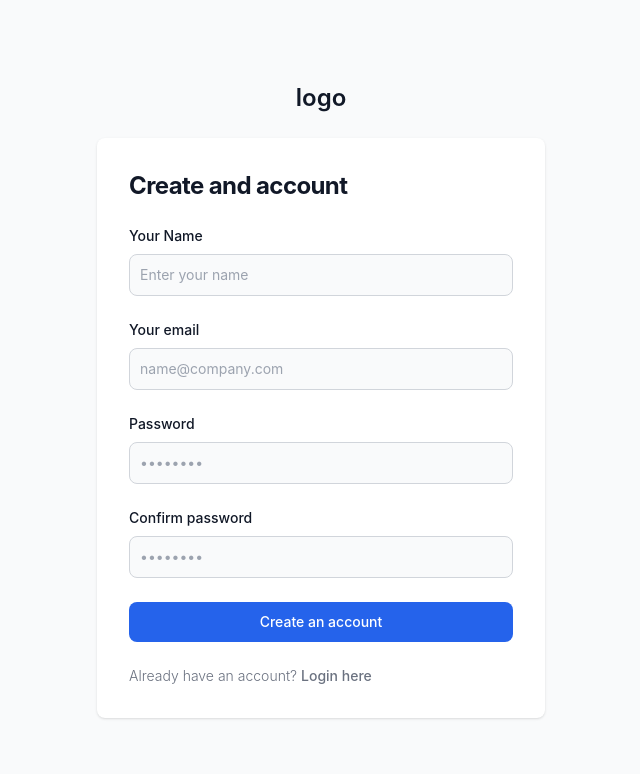
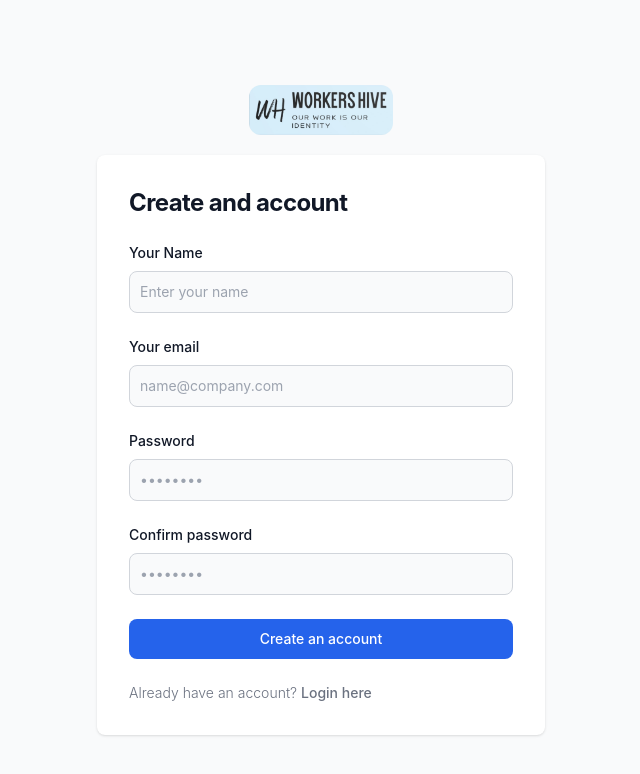
Before and after one commit to chinmaya-kumar-behera/workers-hive, a React (Create React App) app in the folder web/: page /signup in a window 1280 px wide. Shown: the top 774 px of the page, without its empty margins (319-959 px from the left). Built offline with nearby package versions, Linux system fonts and the light colour scheme.

Commit message:
added logo for footer, sign and login page

```diff
--- a/web/src/pages/SignIn.js
+++ b/web/src/pages/SignIn.js
@@ -2,6 +2,7 @@ import React, { useState } from "react";
 import AuthenticationHandler from "../handler/AuthenticationHandler";
 import { AuthState } from "../atom/authState";
 import { useSetRecoilState } from "recoil";
+import logo from "../Assets/Logo/logo.jpg";
 
 const SignIn = () => {
   const { signInHandler } = AuthenticationHandler();
@@ -48,12 +49,13 @@ const SignIn = () => {
     <section className="bg-gray-50 dark:bg-gray-900">
       <div className="flex flex-col items-center justify-center px-6 py-8 mx-auto md:h-screen lg:py-0">
         <div className="flex items-center mb-6 text-2xl font-semibold text-gray-900 dark:text-white">
-          {/* <img
-            className="w-8 h-8 mr-2"
-            src="https://flowbite.s3.amazonaws.com/blocks/marketing-ui/logo.svg"
-            alt="logo"
-          /> */}
-          Logo
+          <div className="h-[50px] overflow-hidden rounded-xl">
+            <img
+              src={logo}
+              className="w-auto h-full object-center object-cover"
+              alt="logo"
+            />
+          </div>
         </div>
         <div className="w-full bg-white rounded-lg shadow dark:border md:mt-0 sm:max-w-md xl:p-0 dark:bg-gray-800 dark:border-gray-700">
           <div className="p-6 space-y-4 md:space-y-6 sm:p-8">
--- a/web/src/pages/SignUp.js
+++ b/web/src/pages/SignUp.js
@@ -1,5 +1,6 @@
 import React, { useState } from "react";
 import AuthenticationHandler from "../handler/AuthenticationHandler";
+import logo from "../Assets/Logo/logo.jpg"
 
 const SignUp = () => {
   const { signUpHandler } = AuthenticationHandler();
@@ -44,14 +45,15 @@ const SignUp = () => {
       <div className="flex flex-col items-center justify-center px-6 py-8 mx-auto md:h-screen lg:py-0">
         <div
           href="#"
-          className="flex items-center mb-6 text-2xl font-semibold text-gray-900 dark:text-white"
+          className="flex items-center text-2xl font-semibold text-gray-900 dark:text-white"
         >
-          {/* <img
-            className="w-8 h-8 mr-2"
-            src="https://flowbite.s3.amazonaws.com/blocks/marketing-ui/logo.svg"
-            alt="logo"
-          /> */}
-          logo
+          <div className="h-[50px] overflow-hidden rounded-xl my-5">
+            <img
+              src={logo}
+              className="w-auto h-full object-center object-cover"
+              alt="logo"
+            />
+          </div>
         </div>
         <div className="w-full bg-white rounded-lg shadow dark:border md:mt-0 sm:max-w-md xl:p-0 dark:bg-gray-800 dark:border-gray-700">
           <div className="p-6 space-y-4 md:space-y-6 sm:p-8">
--- a/web/src/views/Footer.js
+++ b/web/src/views/Footer.js
@@ -4,13 +4,14 @@ import { CiInstagram } from "react-icons/ci";
 import { CiYoutube } from "react-icons/ci";
 import { CiFacebook } from "react-icons/ci";
 import { CiLinkedin } from "react-icons/ci";
+import logo from "../Assets/Logo/logo.jpg";
 
 const Footer = () => {
   return (
     <div className="px-1 lg:px-5">
       <div className="p-5 space-y-4">
-        <div className="py-5">
-          <h1 className="font-bold text-5xl">Logo here</h1>
+        <div className="h-[80px] overflow-hidden rounded-xl my-5">
+         <img src={logo} className="w-auto h-full object-center object-cover" alt='logo'/>
         </div>
         <div className="flex justify-between gap-10 pb-10">
           <div className="w-1/5 space-y-3">
```
